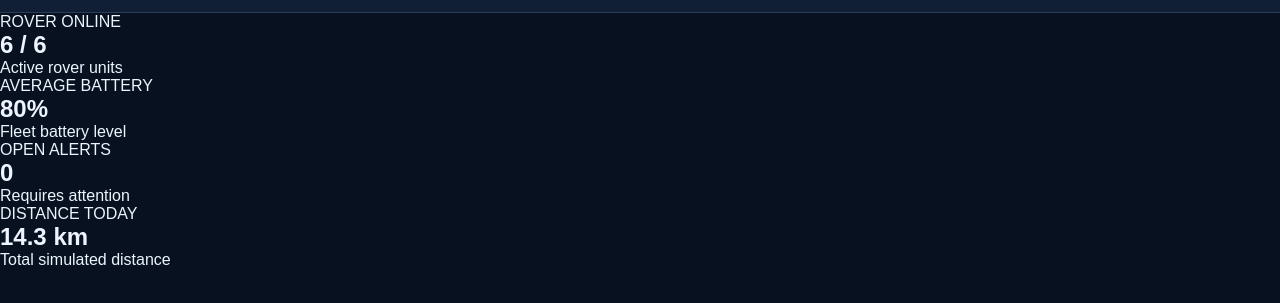
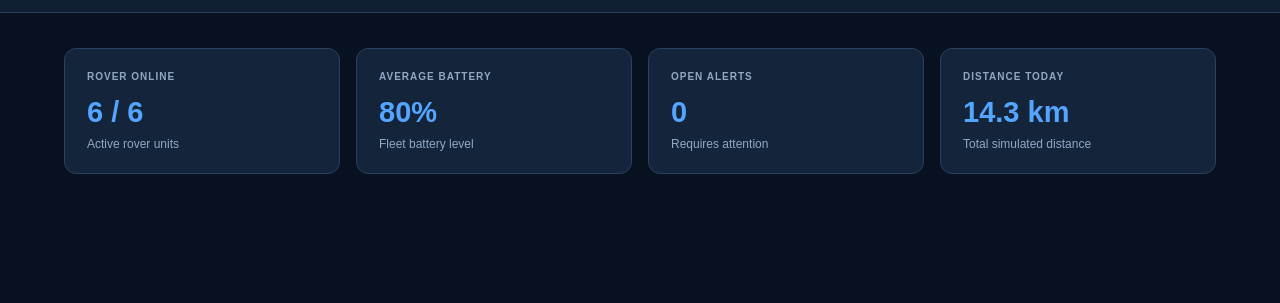
Before and after one commit to akshayamodugu555-ai/NETRA, a plain HTML site: page index.html in a window 1280 px wide. Shown: the part 87-390 px from the top of the page. Drawn offline with Linux system fonts and the light colour scheme.

Commit message:
Update style.css

```diff
--- a/style.css
+++ b/style.css
@@ -95,3 +95,48 @@ button {
 button:hover {
     background: #1765c3;
 }
+
+.page {
+    padding: 35px 5%;
+}
+
+.page p {
+    color: #91a8c5;
+}
+
+.rstatus-grid {
+    display: grid;
+    grid-template-columns: repeat(4,1fr);
+    gap: 16px;
+    margin-bottom: 30px;
+}
+
+.rstatus-card {
+    background: #14243a;
+    border: 1px solid #2a4262;
+    border-radius: 12px;
+    padding: 22px;
+    transition: 0.2s;
+}
+.rstatus-card:hover{
+    border-color: #438cff;
+    transform: translateY(-3px);
+}
+
+.rstatus-card span{
+    color: #91a8c5;
+    font-size: 10px;
+    letter-spacing: 1px;
+    font-weight: bold;
+}
+
+.rstatus-card h2{
+    color: #54a5ff;
+    font-size: 29px;
+    margin: 14px 0 8px;
+}
+
+.rstatus-card p{
+    color: #91a8c5;
+    font-size: 12px;
+}
```
